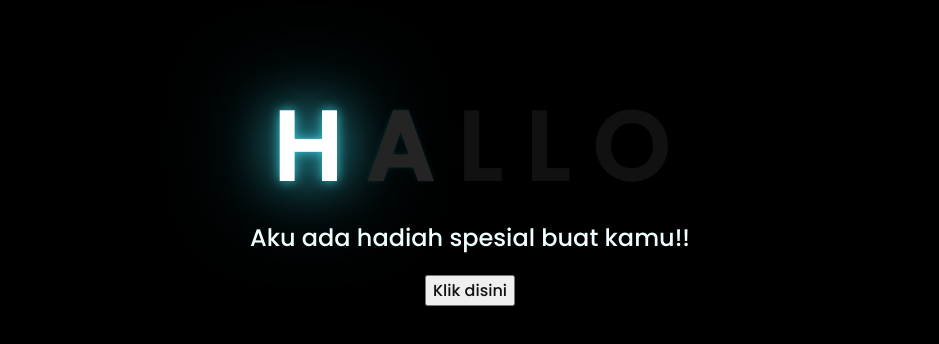
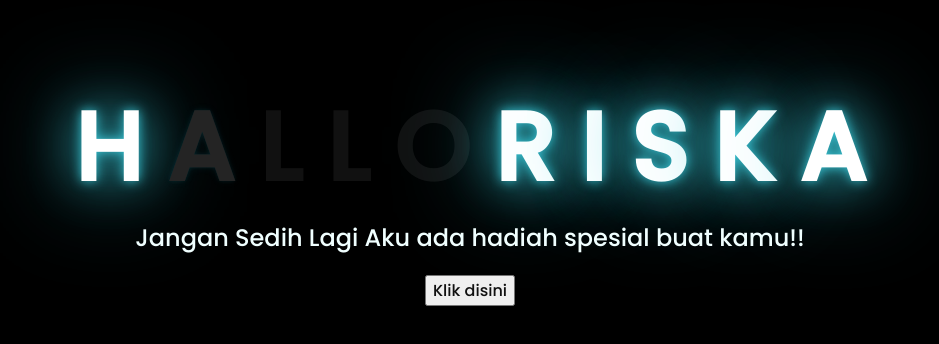
Before and after one commit to Yosua178/riska.github.io, a plain HTML site: page index.html in a window 1280 px wide. Shown: the part 218-562 px from the top of the page, without its empty margins (178-1117 px from the left). Drawn offline with Linux system fonts and the light colour scheme.

Commit message:
Update index.html

```diff
--- a/index.html
+++ b/index.html
@@ -16,9 +16,14 @@
         <span>L</span>
         <span>L</span>
         <span>O</span>
+        <span>R</span>
+        <span>I</span>
+        <span>S</span>
+        <span>K</span>
+        <span>A</span>
     </div>
     <div class="description">
-        <span>Aku ada hadiah spesial buat kamu!!</span>
+        <span>Jangan Sedih Lagi Aku ada hadiah spesial buat kamu!!</span>
     </div>
     <div class="button">
         <button>
```
